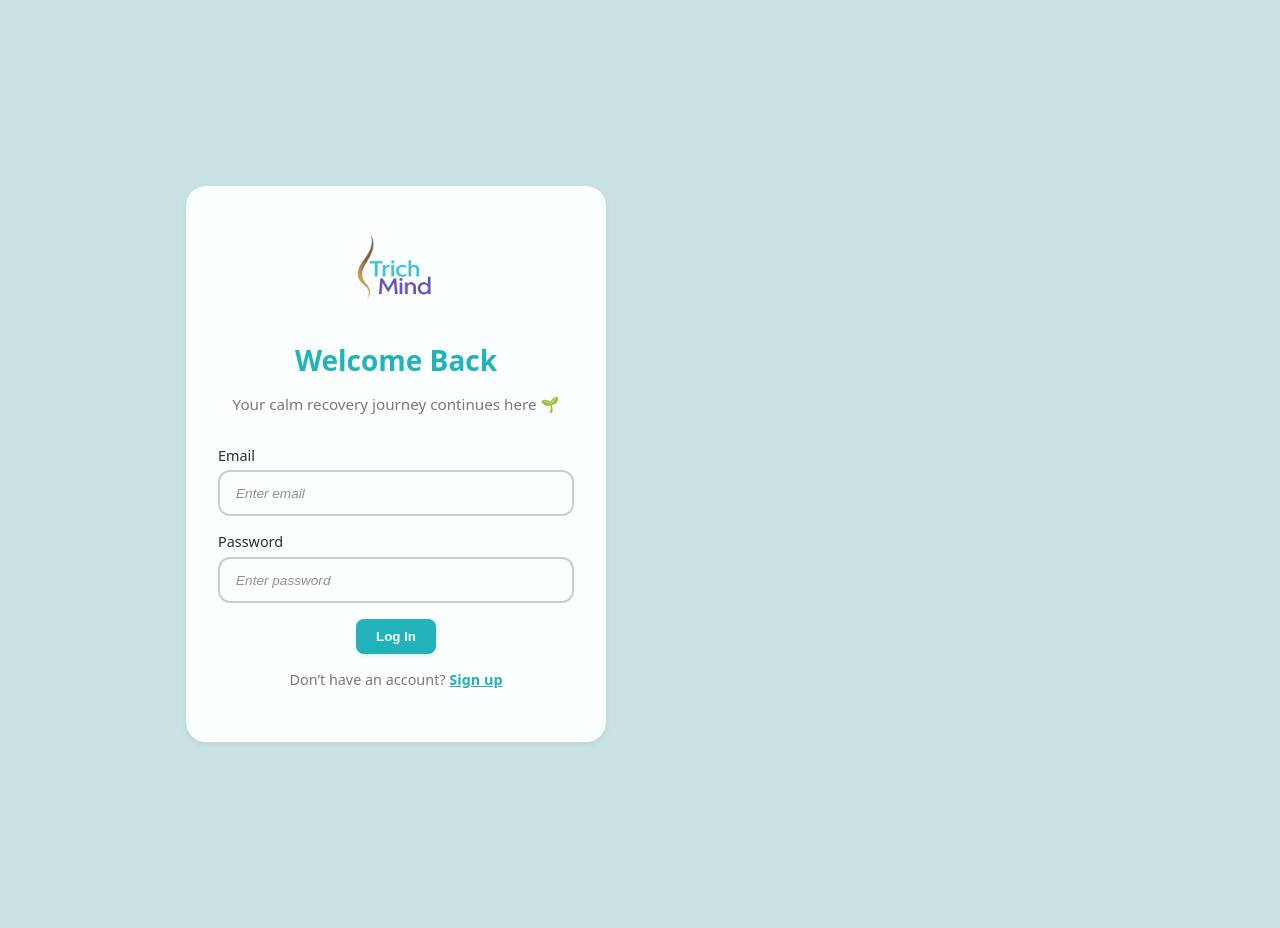
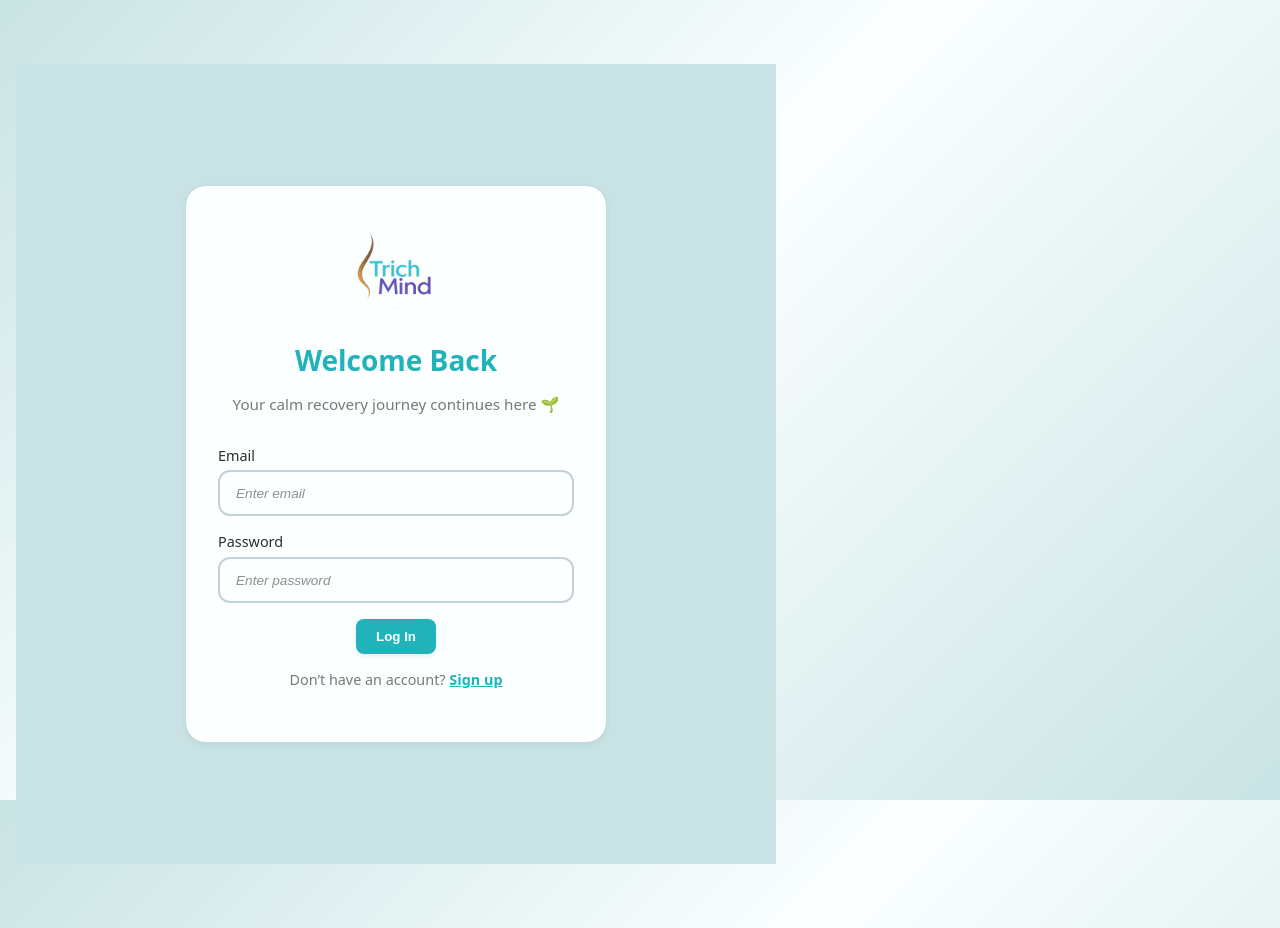
Before and after one commit to girlierazon84/TrichMind, a React (Vite) app in the folder client/: page /login in a window 1280 px wide. Built offline with nearby package versions, Linux system fonts and the light colour scheme; no server answers.

Commit message:
refactor(GlobalStyle): improve formatting and organization of global styles

```diff
--- a/client/src/styles/GlobalStyle.ts
+++ b/client/src/styles/GlobalStyle.ts
@@ -2,18 +2,51 @@
 
 import { createGlobalStyle } from "styled-components";
 
+
+// -----------------------------------------------------
+//    Global Styles
+// -----------------------------------------------------
 export const GlobalStyle = createGlobalStyle`
-        *, *::before, *::after { box-sizing: border-box; }
-    html, body, #root { height: 100%; }
+    *, *::before, *::after {
+        box-sizing: border-box;
+    }
+
+    html, body, #root {
+        height: 100%;
+    }
+
     body {
         margin: 0;
-        font-family: system-ui, -apple-system, Segoe UI, Roboto, Ubuntu, Cantarell, "Helvetica Neue", "Noto Sans", Arial, "Apple Color Emoji", "Segoe UI Emoji";
-        background: ${({ theme }) => theme.colors.page_bg};
+        font-family: system-ui, -apple-system, Segoe UI, Roboto, Ubuntu, Cantarell,
+            "Helvetica Neue", "Noto Sans", Arial, "Apple Color Emoji",
+            "Segoe UI Emoji";
+
+        /* -----------------------------------------------------------
+            Premium Smooth Gradient Background
+            - Soft diagonal blend
+            - No harsh stops
+            - Wellness-style ambiance
+        ----------------------------------------------------------- */
+        background: linear-gradient(
+            135deg,
+            ${({ theme }) => theme.colors.page_bg} 0%,
+            ${({ theme }) => theme.colors.card_bg} 45%,
+            ${({ theme }) => theme.colors.page_bg} 100%
+        );
+
         color: ${({ theme }) => theme.colors.text_primary};
+
+        /* Smoothing */
         -webkit-font-smoothing: antialiased;
         -moz-osx-font-smoothing: grayscale;
+
+        /* Prevent gradient shift during page scroll */
+        background-attachment: fixed;
     }
-    button { cursor: pointer; }
+
+    button {
+        cursor: pointer;
+    }
 `;
 
 export default GlobalStyle;
```
